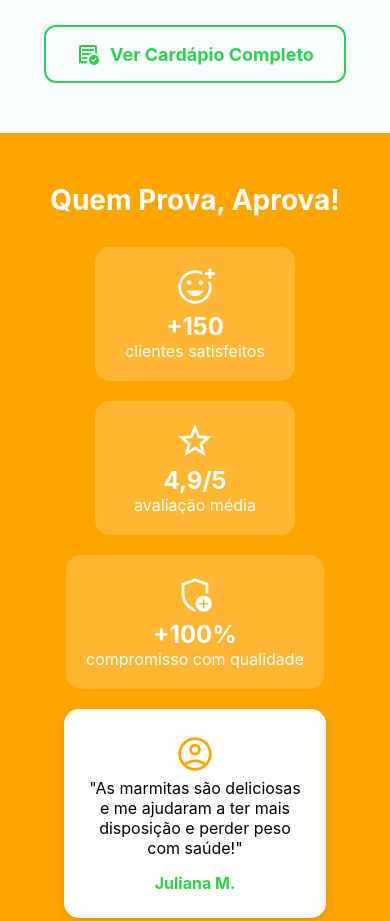
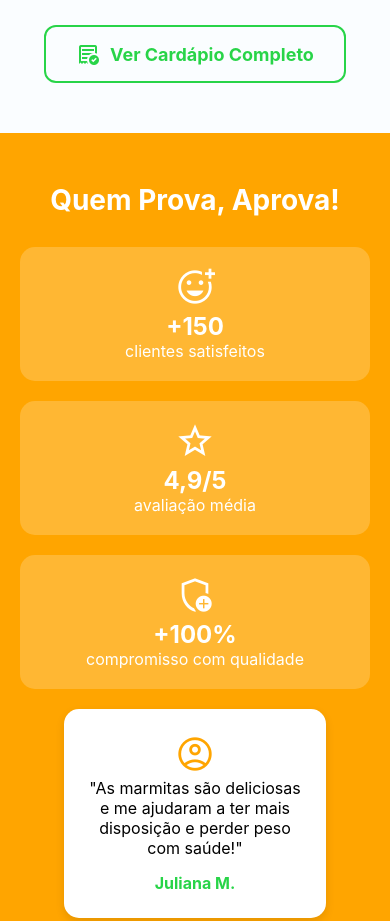
Before and after one commit to gualves-dev/NutriTamy, a plain HTML site: page index.html in a window 390 px wide. Shown: the part 2520-3441 px from the top of the page. Drawn offline with nearby package versions, Linux system fonts and the light colour scheme; a web font is replaced by a local one.

Commit message:
Update styles.css

```diff
--- a/styles.css
+++ b/styles.css
@@ -657,6 +657,13 @@ footer h6 {
    RESPONSIVIDADE - ADAPTAÇÃO PARA CELULAR (MOBILE)
 ================================================== */
 @media (max-width: 768px) {
+
+    /* CORREÇÃO GLOBAL PARA BLOQUEAR VAZAMENTOS DE TELA */
+    html, body {
+        overflow-x: hidden;
+        width: 100%;
+    }
+
     nav {
         flex-direction: column;
         gap: 15px;
@@ -736,14 +743,14 @@ footer h6 {
 
     /* Diminui o texto do cardápio no celular */
     h4.diminuirtexto {
-        font-size: 16px !important; /* Ajuste o número se quiser maior ou menor */
+        font-size: 16px !important;
         display: flex;
         align-items: center;
         justify-content: center;
         gap: 5px;
     }
 
-    /* Garante que o texto em destaque (laranja) também acompanhe o tamanho menor */
+    /* Garante que o texto em destaque também acompanhe o tamanho menor */
     h4.diminuirtexto span {
         font-size: 16px !important;
     }
@@ -752,4 +759,20 @@ footer h6 {
     h4.diminuirtexto #iconMarmitasMaior {
         font-size: 20px !important;
     }
+
+    /* AJUSTES CRÍTICOS PARA A SEÇÃO DE REVIEWS NÃO QUEBRAR O FUNDO LARANJA */
+    .Reviews {
+        width: 100%;
+        overflow: hidden; /* Elimina rebarbas invisíveis que puxam a tela para baixo */
+    }
+
+    .reviewbox1 {
+        min-width: 100% !important; /* Faz a caixinha amarela respeitar as bordas do celular */
+        box-sizing: border-box;
+    }
+
+    .coments {
+        max-width: 90% !important; /* Impede os balões de depoimentos de estourarem a largura */
+        margin: 0 auto;
+    }
 }
```
